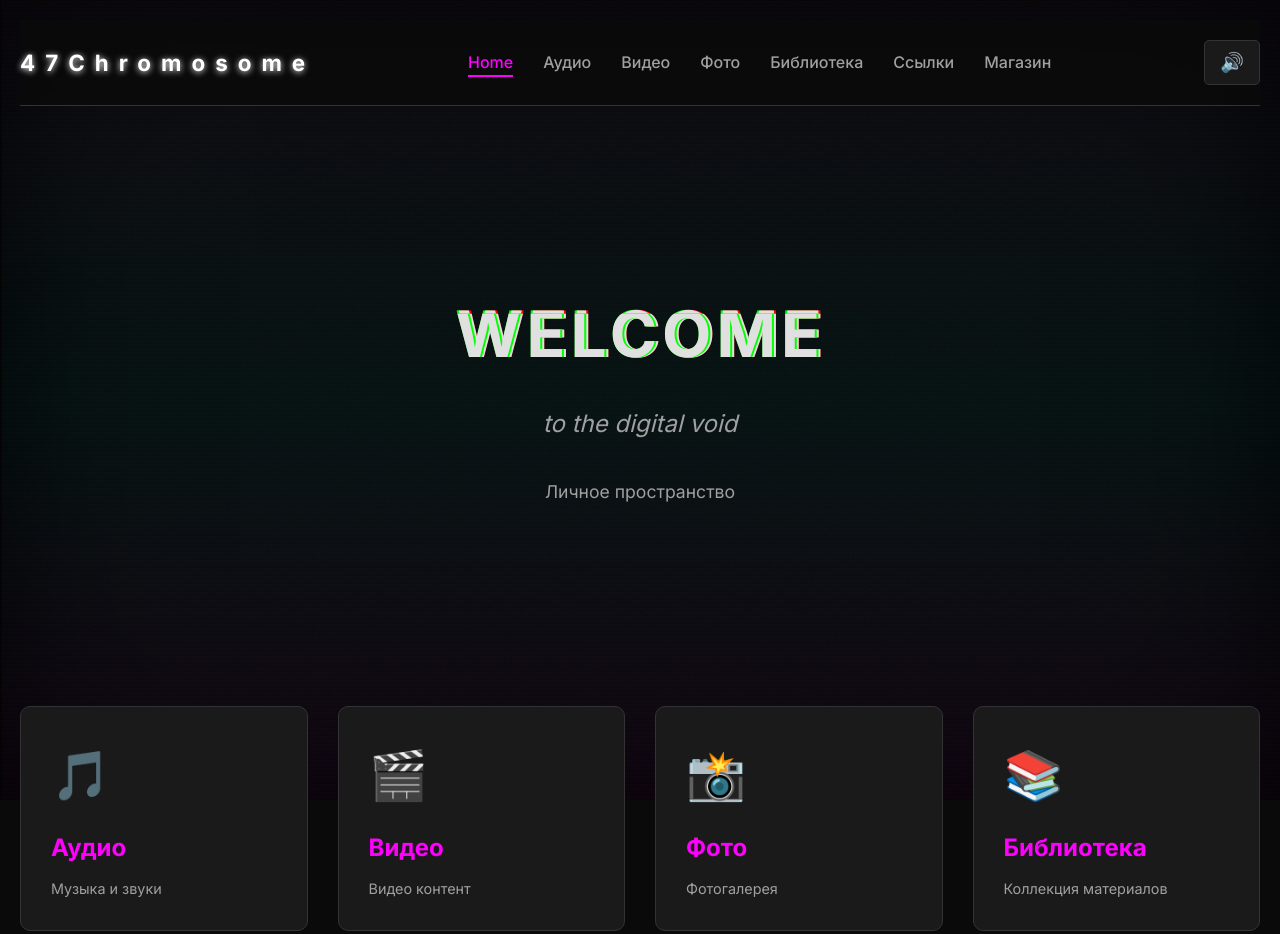
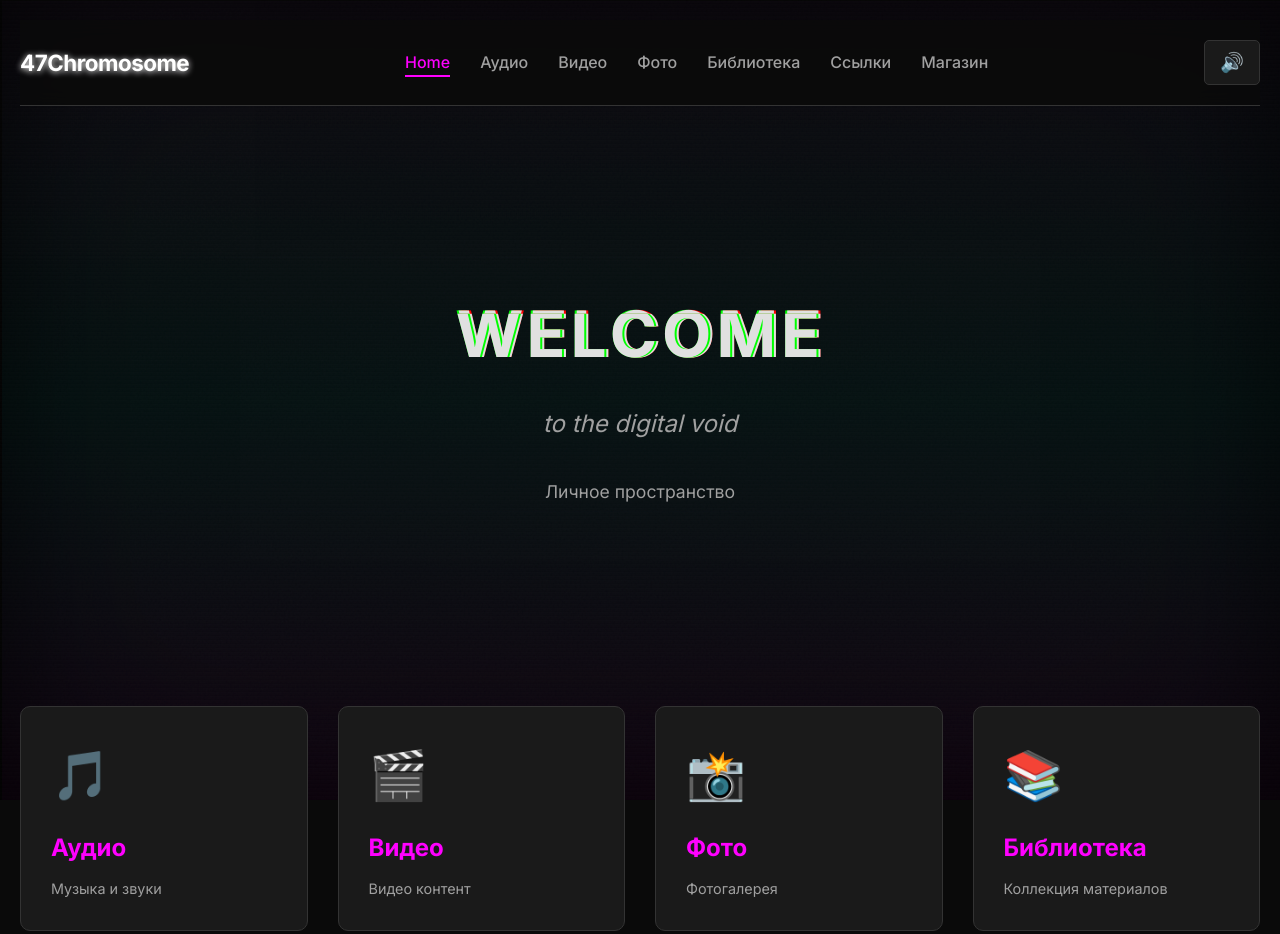
Before and after one commit to Yanis2002/47Chromosome, a plain HTML site: page docs/index-old.html in a window 1280 px wide. Shown: the top 934 px of the page. Drawn offline with Linux system fonts and the light colour scheme; no server answers.

Commit message:
Reduce letter-spacing for nav-logo to make letters closer together

```diff
--- a/docs/styles.css
+++ b/docs/styles.css
@@ -257,7 +257,7 @@ body {
 .nav-logo {
     font-size: 1.4rem; /* Уменьшено на 30% (было 2rem) */
     font-weight: 700;
-    letter-spacing: 2px;
+    letter-spacing: -0.5px; /* Сближены буквы для более плотного вида */
 }
 
 /* Cyberpunk glitch стиль для nav-logo */
@@ -267,7 +267,7 @@ body {
     color: #fff;
     line-height: 1;
     z-index: 2;
-    letter-spacing: 10px;
+    letter-spacing: -0.5px; /* Сближены буквы для более плотного вида */
     filter: drop-shadow(0 1px 3px);
 }
 
```
